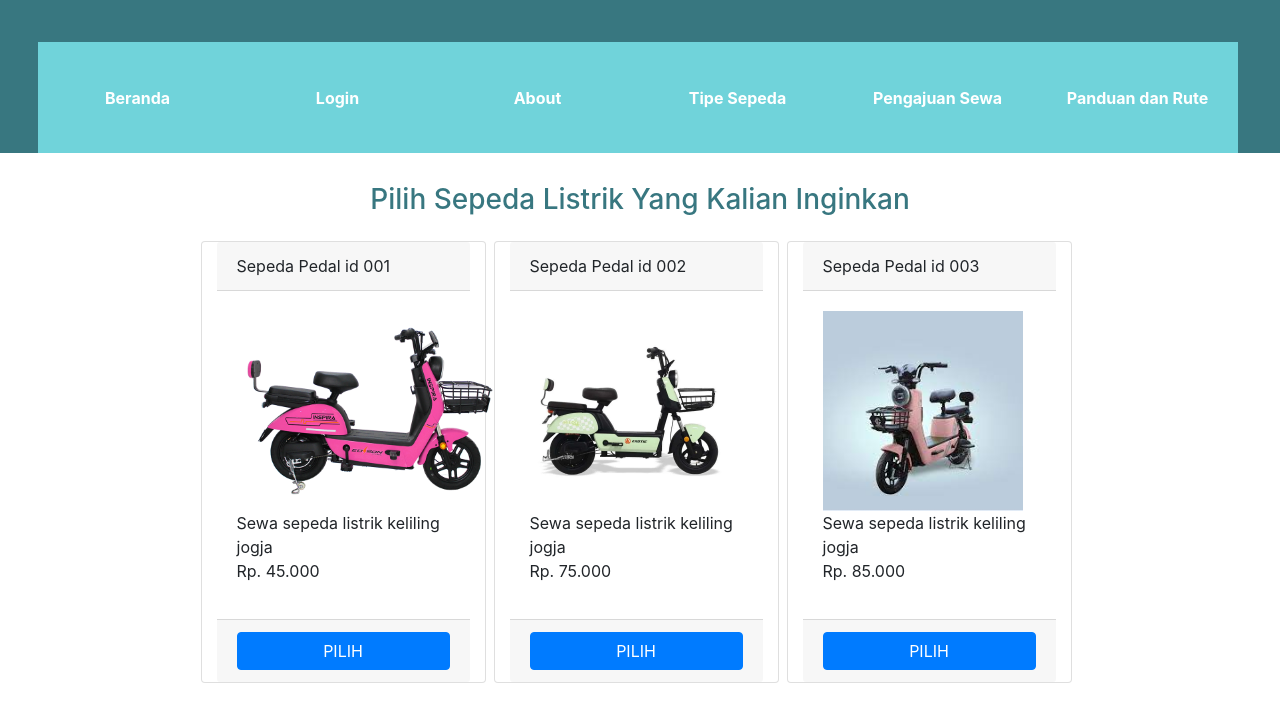
After one commit to Risawulan/sepeda-listrik-ci3, a CodeIgniter app: page /sepeda-listrik/home/tipe in a window 1280 px wide. The commit adds this page. Shown: the top 722 px of the page. Run offline with CodeIgniter, Linux system fonts and the light colour scheme.

Commit message:
implementasi UI halaman about, pengajuan sewa, panduan rute, tipe sepeda by rama

```diff
--- a/application/controllers/Home.php
+++ b/application/controllers/Home.php
@@ -19,4 +19,22 @@ defined('BASEPATH') OR exit('No direct script access allowed');
         $this->load->view('about');
         $this->load->view('template/footer');
     }
+
+    public function tipe(){
+        $this->load->view('template/header');
+        $this->load->view('tipe');
+        $this->load->view('template/footer');
+    }
+
+    public function pengajuan(){
+        $this->load->view('template/header');
+        $this->load->view('pengajuansewa');
+        $this->load->view('template/footer');
+    }
+
+    public function rute(){
+        $this->load->view('template/header');
+        $this->load->view('rute');
+        $this->load->view('template/footer');
+    }
  }
--- a/application/views/template/header.php
+++ b/application/views/template/header.php
@@ -12,14 +12,14 @@
   <button class="navbar-toggler" type="button" data-toggle="collapse" data-target="#navbarNavAltMarkup" aria-controls="navbarNavAltMarkup" aria-expanded="false" aria-label="Toggle navigation">
     <span class="navbar-toggler-icon"></span>
   </button>
-  <div class="collapse navbar-collapse mt-auto" id="navbarNavAltMarkup">
+  <div class="collapse navbar-collapse mt-auto justify-content-center" id="navbarNavAltMarkup">
     <div class="navbar-nav">
       <a class="nav-link active" href="<?=base_url('home');?>">Beranda <span class="sr-only">(current)</span></a>
       <a class="nav-link" href="<?=base_url('home/login');?>">Login</a>
       <a class="nav-link" href="<?=base_url('home/about');?>">About</a>
-      <a class="nav-link" href="#">Tipe Sepeda</a>
-      <a class="nav-link" href="#">Pengajuan Sewa</a>
-      <a class="nav-link" href="#">Panduan dan Rute</a>
+      <a class="nav-link" href="<?=base_url('home/tipe');?>">Tipe Sepeda</a>
+      <a class="nav-link" href="<?=base_url('home/pengajuan');?>">Pengajuan Sewa</a>
+      <a class="nav-link" href="<?=base_url('home/rute')?>">Panduan dan Rute</a>
     </div>
   </div>
 </nav>
--- /dev/null
+++ b/application/views/tipe.php
@@ -0,0 +1,46 @@
+<div class="content">
+    <div class="sub-title mb-4">
+        <h3>Pilih Sepeda Listrik Yang Kalian Inginkan</h3>
+    </div>
+       <div class="row justify-content-center">
+           <div class="card mr-2 col-md-3">
+                <div class="card-header">Sepeda Pedal id 001</div>
+                <div class="card-body">
+                    <img src="<?=base_url('public/img/sp1.png')?>" style="height:200px; 100px;" alt="">
+                    <p>Sewa sepeda listrik keliling jogja <br>
+                        Rp. 45.000
+                    </p>
+
+                </div>
+                <div class="card-footer">
+                    <button class="btn btn-primary w-100">PILIH</button>
+                </div>
+           </div>
+           <div class="card mr-2 col-md-3">
+                <div class="card-header">Sepeda Pedal id 002</div>
+                <div class="card-body">
+                    <img src="<?=base_url('public/img/sp2.webp')?>" style="height:200px; 100px;" alt="">
+                    <p>Sewa sepeda listrik keliling jogja <br>
+                        Rp. 75.000
+                    </p>
+
+                </div>
+                <div class="card-footer">
+                    <button class="btn btn-primary w-100">PILIH</button>
+                </div>
+           </div>
+           <div class="card mr-2 col-md-3">
+                <div class="card-header">Sepeda Pedal id 003</div>
+                <div class="card-body">
+                    <img src="<?=base_url('public/img/sp3.jpg')?>" style="height:200px; 100px;" alt="">
+                    <p>Sewa sepeda listrik keliling jogja <br>
+                        Rp. 85.000
+                    </p>
+
+                </div>
+                <div class="card-footer">
+                    <button class="btn btn-primary w-100">PILIH</button>
+                </div>
+           </div>
+       </div>
+</div>
--- a/public/css/style.css
+++ b/public/css/style.css
@@ -10,9 +10,7 @@
 }
 
 .navbar-nav {
-    margin-left: 123px;
-    display: flex;
-    align-items: center;
+    margin-left: -5px;
     margin-bottom: -16px;
 }
 
```
Also changed, not shown: application/views/pengajuansewa.php (added, +45 -0 lines), application/views/rute.php (added, +30 -0 lines), public/img/rute.JPG (added), public/img/rute.png (added), public/img/sp1.png (added), public/img/sp2.webp (added), public/img/sp3.jpg (added).
